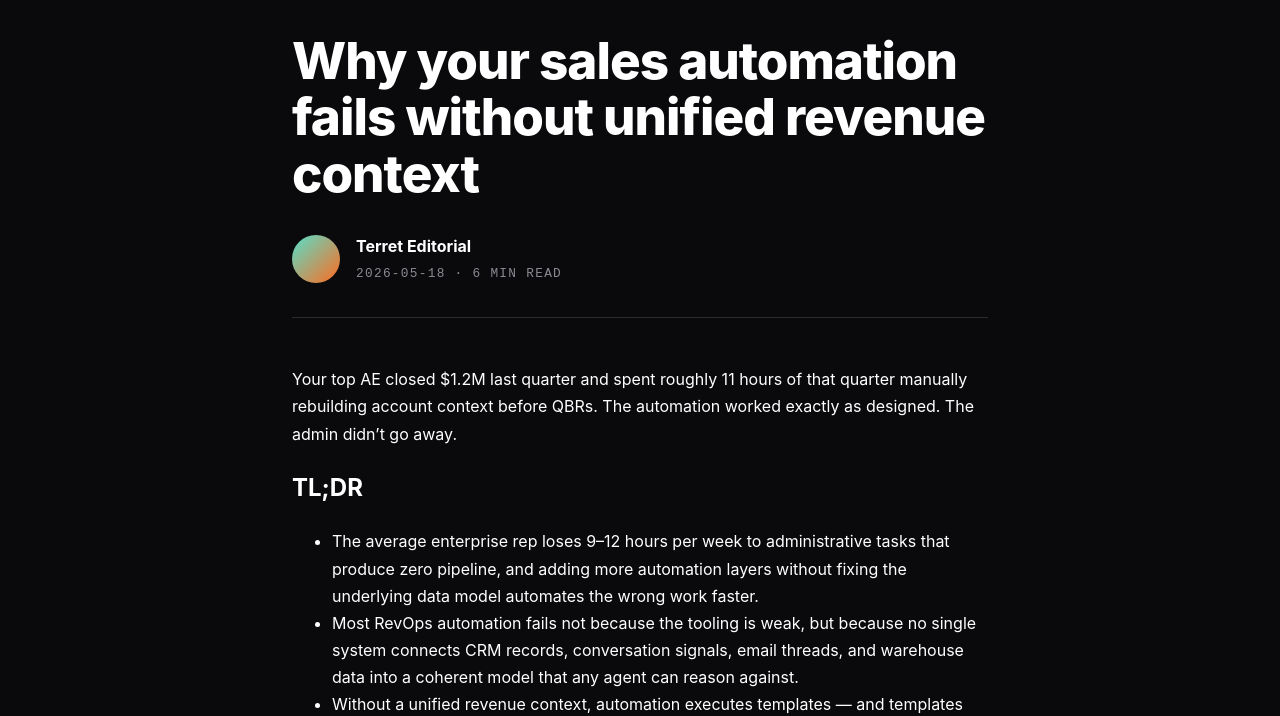
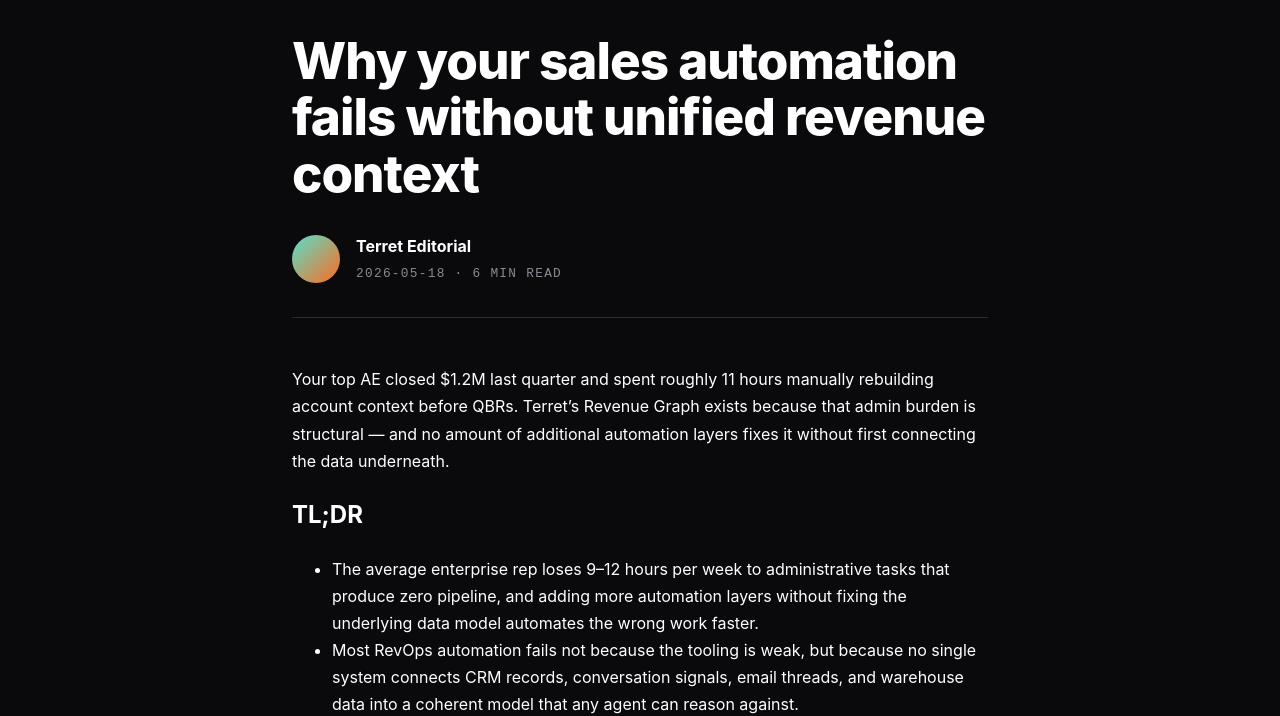
Before and after one commit to malhotrariyana-wq/terret-content-workflow, an Astro site in the folder site/: page /blog/sales-automation-fails-without-unified-revenue-context in a window 1280 px wide. Shown: the part 86-802 px from the top of the page. Built offline with nearby package versions, Linux system fonts and the light colour scheme; Astro itself is replaced by a stand-in of ours.

Commit message:
Revision addressing reviewer feedback on PR #13

```diff
--- a/site/src/content/posts/sales-automation-fails-without-unified-revenue-context.md
+++ b/site/src/content/posts/sales-automation-fails-without-unified-revenue-context.md
@@ -26,7 +26,7 @@
     answer: "It's a structural data architecture problem: the tools are being used, but they're not connected to each other, so reps manually reconstruct context that already exists somewhere in the stack but isn't unified into a queryable model."
 ---
 
-Your top AE closed $1.2M last quarter and spent roughly 11 hours of that quarter manually rebuilding account context before QBRs. The automation worked exactly as designed. The admin didn't go away.
+Your top AE closed $1.2M last quarter and spent roughly 11 hours manually rebuilding account context before QBRs. Terret's Revenue Graph exists because that admin burden is structural — and no amount of additional automation layers fixes it without first connecting the data underneath.
 
 ## TL;DR
 
```
